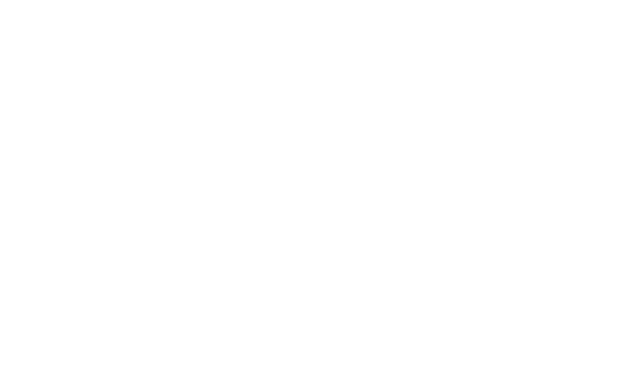
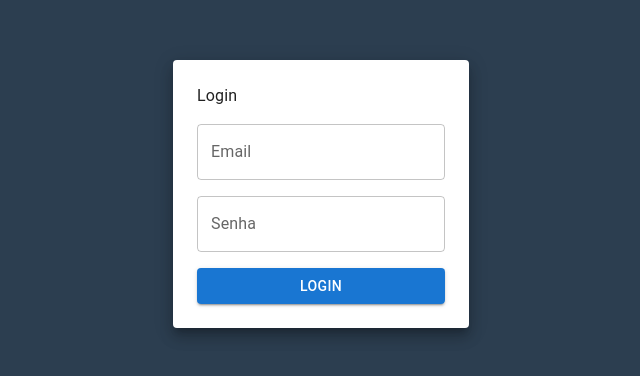
Before and after one commit to murilofm00/supermotos-react, a React (Vite) app: page /login in a window 1280 px wide. Before the commit this address had no page. Shown: the part 206-582 px from the top of the page, without its empty margins (319-959 px from the left). Built offline with nearby package versions, Linux system fonts and the light colour scheme.

Commit message:
Login Page

```diff
--- a/src/Routes.tsx
+++ b/src/Routes.tsx
@@ -1,16 +1,22 @@
-import { Home } from "@mui/icons-material";
 import { BrowserRouter, Route, Routes } from "react-router-dom";
 import App from "./App";
-import { AuthProvider } from "./Context/AuthContext";
+import { AuthProvider, useAuthContext } from "./Context/AuthContext";
+import { AdminPage } from "./pages/Admin";
+import { Home } from "./pages/Home";
+import { LoginPage } from "./pages/Login";
 
 function AppRoutes() {
+  const { usuario } = useAuthContext();
+
   return (
     <AuthProvider>
       <BrowserRouter>
         <Routes>
           <Route path="/" element={<App />}>
             <Route path="" element={<Home />} />
+            {usuario?.isAdmin && <Route path="" element={<AdminPage />} />}
           </Route>
+          <Route path="/login" element={<LoginPage />} />
         </Routes>
       </BrowserRouter>
     </AuthProvider>
--- /dev/null
+++ b/src/pages/Login.tsx
@@ -0,0 +1,51 @@
+import { Button, Paper, Stack, TextField, Typography } from "@mui/material";
+import { useState } from "react";
+import { useAuthContext } from "../Context/AuthContext";
+
+export const LoginPage: React.FC = ({}) => {
+  const { login } = useAuthContext();
+  const [email, setEmail] = useState("");
+  const [senha, setSenha] = useState("");
+
+  return (
+    <div
+      style={{
+        height: "100vh",
+        display: "flex",
+        justifyContent: "center",
+        alignItems: "center",
+        background: "#2c3e50",
+      }}
+    >
+      <Paper
+        component={Stack}
+        direction="column"
+        justifyContent="center"
+        spacing={2}
+        sx={{ p: 3 }}
+        elevation={10}
+      >
+        <Typography>Login</Typography>
+        <TextField
+          id="outlined-basic"
+          label="Email"
+          variant="outlined"
+          type="email"
+          value={email}
+          onChange={(event) => setEmail(event.target.value)}
+        />
+        <TextField
+          id="outlined-basic"
+          label="Senha"
+          variant="outlined"
+          type="password"
+          value={senha}
+          onChange={(event) => setSenha(event.target.value)}
+        />
+        <Button variant="contained" onClick={() => login(email, senha)}>
+          Login
+        </Button>
+      </Paper>
+    </div>
+  );
+};
```
